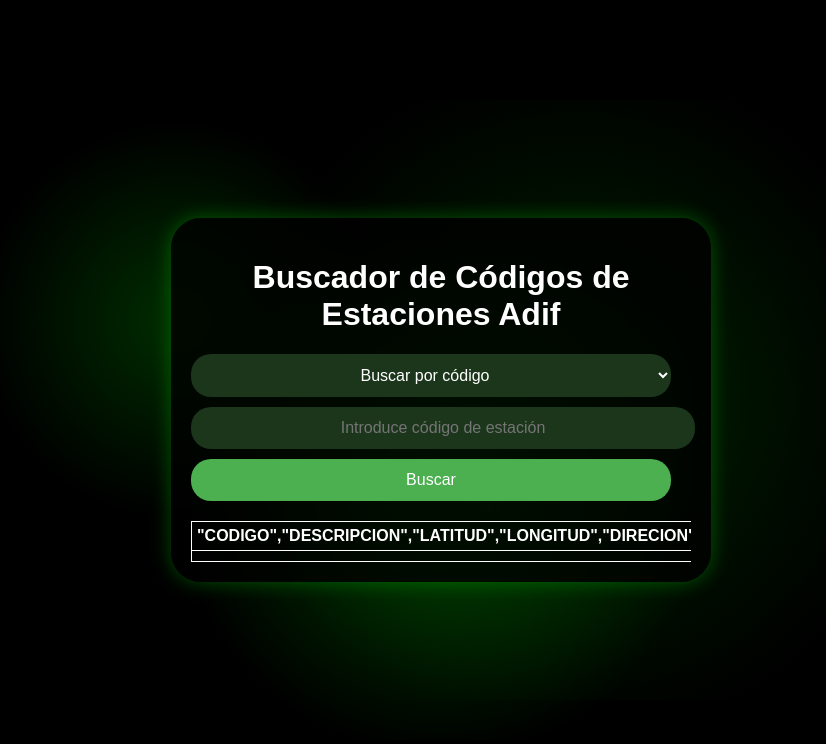
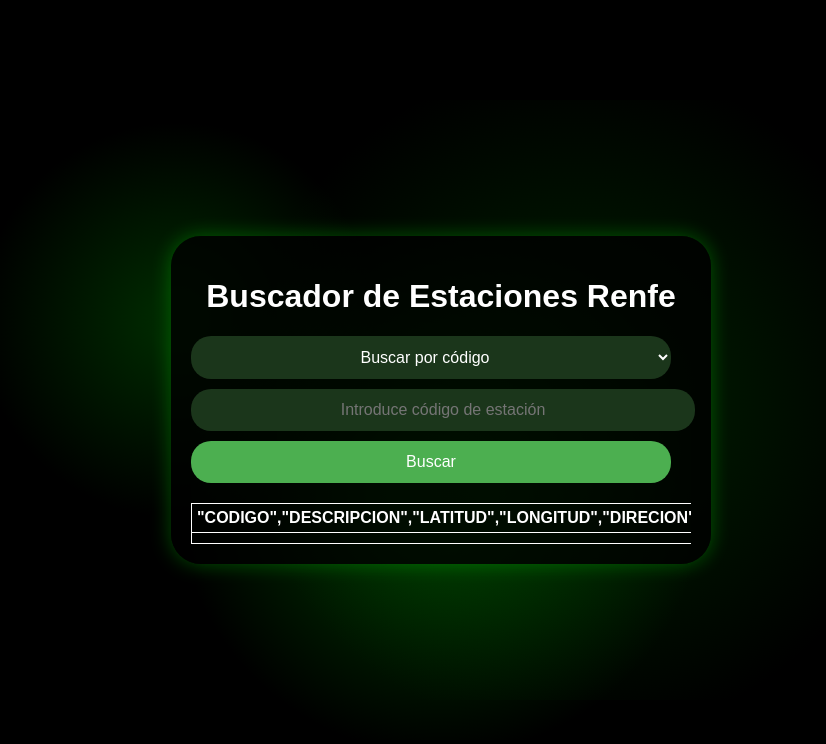
Before and after one commit to Filxo2n/borrador-buscador-estaciones-adif, a plain HTML site: page index.html in a window 1280 px wide. Both pictures are taken after a click on the button "Buscar". Shown: the whole page, without its empty margins (199-1025 px from the left). Drawn offline with Linux system fonts and the light colour scheme.

Commit message:
Update index.html

```diff
--- a/index.html
+++ b/index.html
@@ -3,7 +3,7 @@
 <head>
     <meta charset="UTF-8">
     <meta name="viewport" content="width=device-width, initial-scale=1.0">
-    <title>Buscador de Códigos de Estaciones Adif</title>
+    <title>Buscador de Estaciones Renfe</title>
     <link rel="manifest" href="manifest.json">
     <style>
         body {
@@ -141,7 +141,7 @@
 
             let encontrados = filas.filter(fila =>
                 (criterio === "codigo" && fila[0].trim() === entrada) ||
-                (criterio === "descripcion" && fila[indiceNombre].toUpperCase().includes(entrada))
+                (criterio === "nombre" && fila[indiceNombre].toUpperCase().includes(entrada))
             );
 
             resultado.innerHTML = encontrados.length ?
@@ -155,10 +155,10 @@
 </head>
 <body>
     <div class="contenedor">
-        <h1>Buscador de Códigos de Estaciones Adif</h1>
+        <h1>Buscador de Estaciones Renfe</h1>
         <select id="criterio" onchange="actualizarPlaceholder()">
             <option value="codigo">Buscar por código</option>
-            <option value="descripcion">Buscar por nombre</option>
+            <option value="nombre">Buscar por nombre</option>
         </select>
         <input type="text" id="entrada" placeholder="Introduce código de estación" oninput="mostrarSugerencias()">
         <div id="sugerencias"></div>
```
